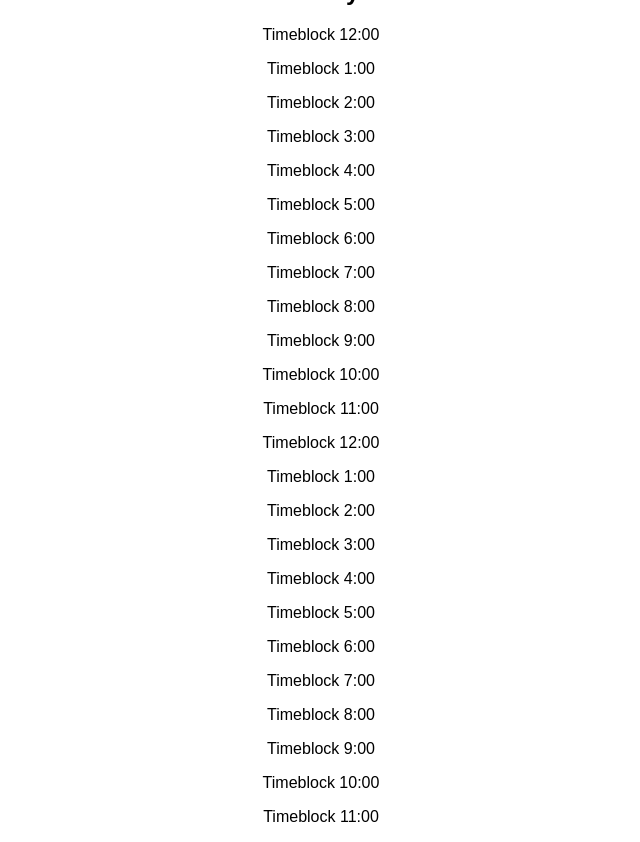
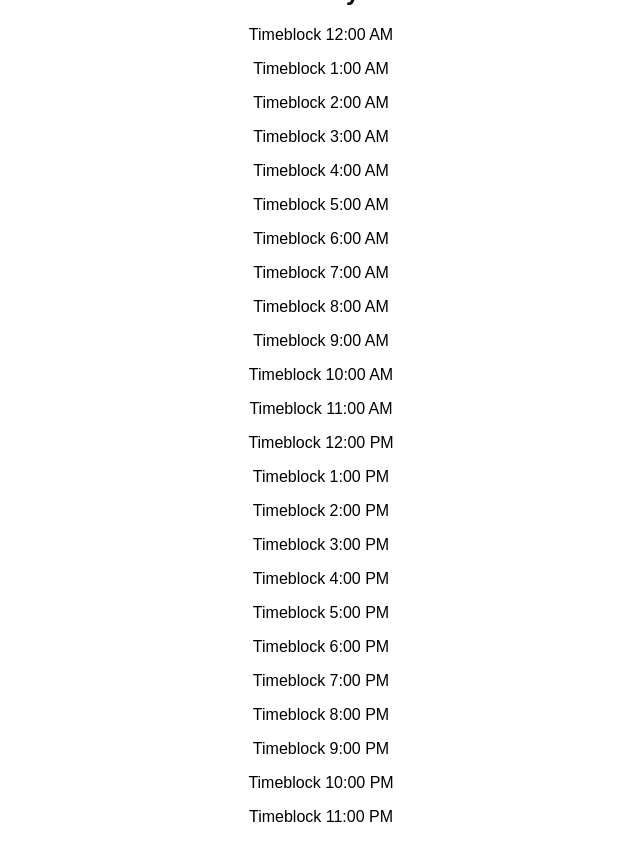
Before and after one commit to shimoal/are-you-free, a React (Create React App) app: page / in a window 1280 px wide. Shown: the whole page, without its empty margins (319-959 px from the left). Built offline with nearby package versions, Linux system fonts and the light colour scheme.

Commit message:
Add AM and PM abbreviations to timeblocks

```diff
--- a/src/components/DayView.js
+++ b/src/components/DayView.js
@@ -4,10 +4,10 @@ import TimeBlocks from './TimeBlocks';
 
 export default class DayView extends Component {
   render() {
-    return <div>
+    return <div id="day-calendar">
       <h2>Here is DayView</h2>
-      <TimeBlocks />
-      <TimeBlocks />
+      <TimeBlocks abbreviation="AM"/>
+      <TimeBlocks abbreviation="PM"/>
     </div>
   }
 }
--- a/src/components/TimeBlock.js
+++ b/src/components/TimeBlock.js
@@ -1,5 +1,6 @@
 import React from 'react';
 
 export default function(props) {
-  return <p>Timeblock {props.number}:00</p>
+  console.log('props', props);
+  return <p>Timeblock {props.number}:00 {props.abbreviation}</p>
 };
--- a/src/components/TimeBlocks.js
+++ b/src/components/TimeBlocks.js
@@ -1,10 +1,14 @@
 import React from 'react';
 import TimeBlock from './TimeBlock';
 
-export default function() {
-  const timeblocks = [<TimeBlock number={12}/>];
-  for (let i = 1; i < 12; i++) {
-    timeblocks.push(<TimeBlock number={i}/>);
+export default function(props) {
+  const timeblocks = [];
+  for (let i = 0; i < 12; i++) {
+    console.log('i:', i);
+    timeblocks.push(<TimeBlock
+      abbreviation={props.abbreviation}
+      number={i ? i : 12}
+      />);
   }
 
   return (
```
